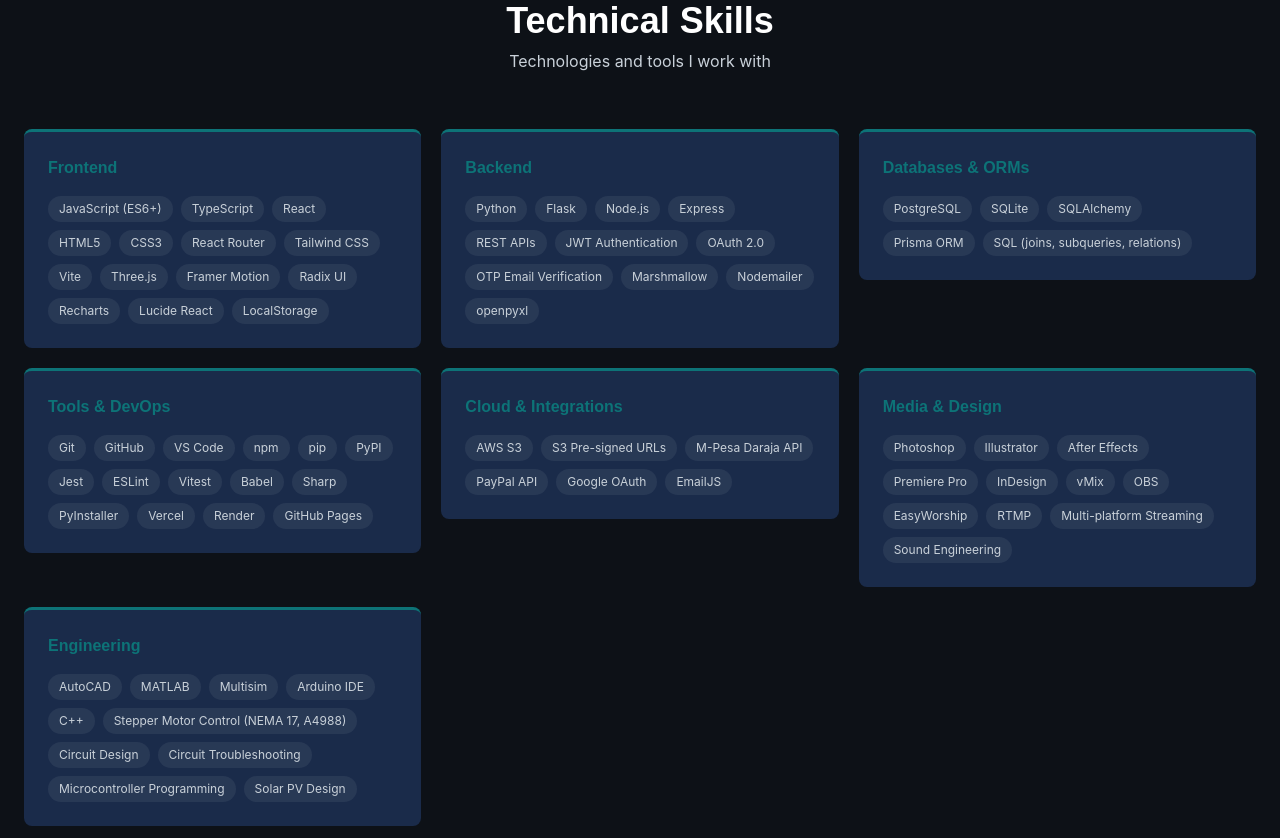
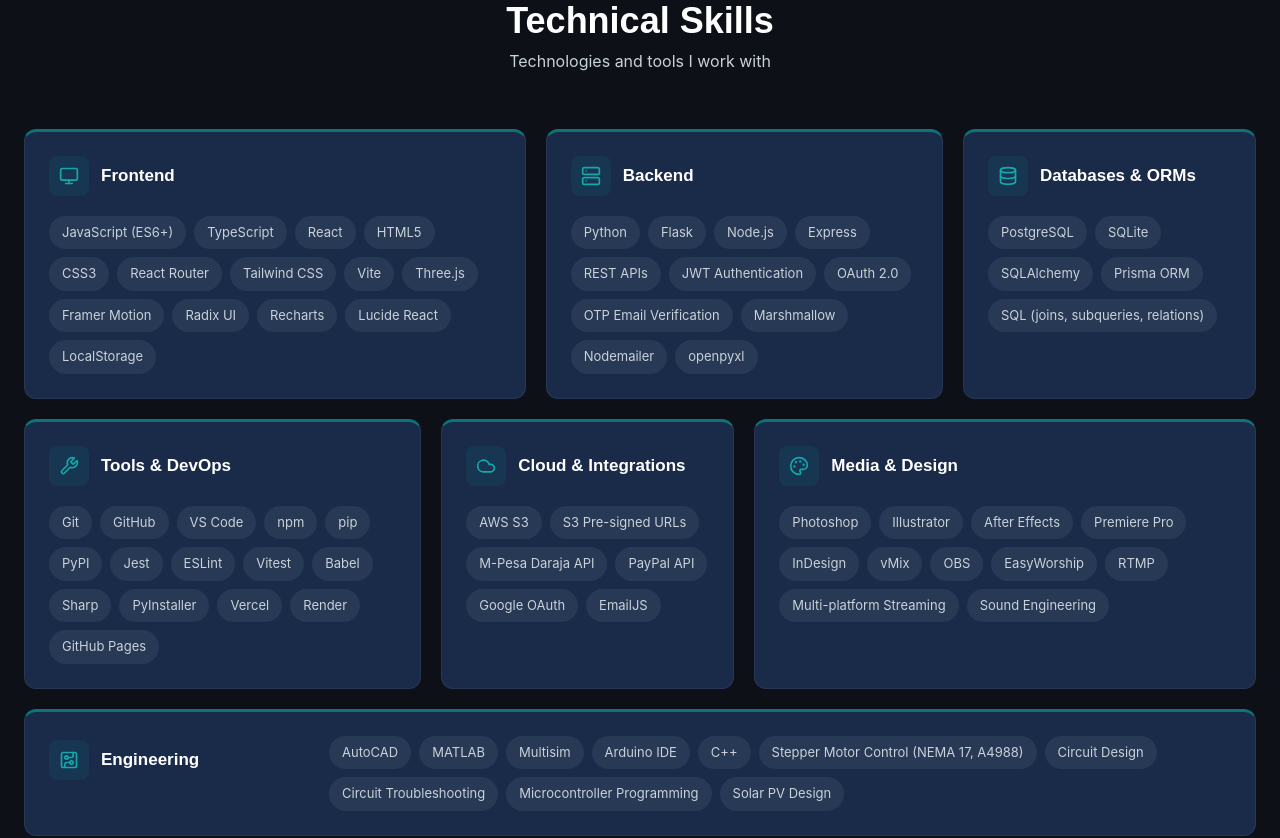
Before and after one commit to pjperfect/portfolio, a React (Vite) app: page / in a window 1280 px wide. Shown: the part 1620-2458 px from the top of the page. Built offline with nearby package versions, Linux system fonts and the light colour scheme.

Commit message:
Open Gig photos in a lightbox and redesign the Skills layout
Gig thumbnails open a larger view with next/previous and keyboard support. Skills cards now use equal-height rows, category icons and larger chips.

```diff
--- a/src/app/components/Gigs.tsx
+++ b/src/app/components/Gigs.tsx
@@ -1,5 +1,8 @@
+import { useState } from 'react';
 import { motion } from 'motion/react';
+import { ZoomIn } from 'lucide-react';
 import { Tag } from './ui/Tag';
+import { PhotoLightbox } from './ui/PhotoLightbox';
 import { assets, type ResponsiveImage } from '@/config/assets';
 import { fadeUp, staggerContainer, viewportOnce } from './ui/motion';
 
@@ -75,6 +78,8 @@
 ];
 
 function GigCard({ title, client, date, desc, tags, photos, video }: Gig) {
+  const [openPhoto, setOpenPhoto] = useState<number | null>(null);
+
   return (
     <div className="bg-bg rounded-lg px-6 pt-6 pb-5 border-t-[3px] border-accent transition-all duration-200 hover:-translate-y-[3px] hover:shadow-[0_8px_28px_rgba(13,115,119,0.2)]">
       <h3 className="font-display font-bold text-white text-lg mb-1 leading-[1.3]">
@@ -87,11 +92,14 @@
         {desc.trim()}
       </p>
       {photos && photos.length > 0 && (
-        <div className="flex gap-3 overflow-x-auto pb-2 mb-4 -mx-1 px-1">
-          {photos.map((photo) => (
-            <div
+        <div className="scrollbar-thin flex gap-3 overflow-x-auto pb-2 mb-4 -mx-1 px-1">
+          {photos.map((photo, i) => (
+            <button
               key={photo.caption}
-              className="flex-shrink-0 w-32 h-24 rounded-md overflow-hidden bg-surface"
+              type="button"
+              onClick={() => setOpenPhoto(i)}
+              aria-label={`View larger: ${photo.caption}`}
+              className="group relative flex-shrink-0 w-32 h-24 rounded-md overflow-hidden bg-surface p-0 border-none cursor-pointer focus-visible:outline focus-visible:outline-2 focus-visible:outline-accent"
             >
               <picture>
                 <source
@@ -104,10 +112,14 @@
                   alt={photo.caption}
                   loading="lazy"
                   decoding="async"
-                  className="w-full h-full object-cover"
+                  className="w-full h-full object-cover transition-transform duration-300 group-hover:scale-105"
                 />
               </picture>
-            </div>
+              <span className="absolute inset-0 bg-black/0 transition-colors duration-200 group-hover:bg-black/35 group-focus-visible:bg-black/35" />
+              <span className="absolute bottom-1.5 right-1.5 flex h-6 w-6 items-center justify-center rounded-full bg-black/55 text-white">
+                <ZoomIn size={13} aria-hidden="true" />
+              </span>
+            </button>
           ))}
         </div>
       )}
@@ -138,6 +150,15 @@
           </Tag>
         ))}
       </div>
+
+      {photos && openPhoto !== null && (
+        <PhotoLightbox
+          photos={photos}
+          index={openPhoto}
+          onChange={setOpenPhoto}
+          onClose={() => setOpenPhoto(null)}
+        />
+      )}
     </div>
   );
 }
--- a/src/app/components/Skills.tsx
+++ b/src/app/components/Skills.tsx
@@ -1,10 +1,33 @@
 import { motion } from 'motion/react';
+import {
+  Monitor,
+  Server,
+  Database,
+  Wrench,
+  Cloud,
+  Palette,
+  CircuitBoard,
+  type LucideIcon,
+} from 'lucide-react';
 import { Tag } from './ui/Tag';
 import { fadeUp, staggerContainer, viewportOnce } from './ui/motion';
 
-const skillCategories = [
+type SkillCategory = {
+  title: string;
+  icon: LucideIcon;
+  // Grid placement: 2 columns on tablets, 3 on small laptops, a 12-column
+  // layout from 1280px where card widths follow how much each one holds.
+  span: string;
+  // Lays the title beside the tags on the widest screens.
+  wide?: boolean;
+  skills: string[];
+};
+
+const skillCategories: SkillCategory[] = [
   {
     title: 'Frontend',
+    icon: Monitor,
+    span: 'xl:col-span-5',
     skills: [
       'JavaScript (ES6+)',
       'TypeScript',
@@ -24,6 +47,8 @@
   },
   {
     title: 'Backend',
+    icon: Server,
+    span: 'xl:col-span-4',
     skills: [
       'Python',
       'Flask',
@@ -40,6 +65,8 @@
   },
   {
     title: 'Databases & ORMs',
+    icon: Database,
+    span: 'xl:col-span-3',
     skills: [
       'PostgreSQL',
       'SQLite',
@@ -50,6 +77,8 @@
   },
   {
     title: 'Tools & DevOps',
+    icon: Wrench,
+    span: 'xl:col-span-4',
     skills: [
       'Git',
       'GitHub',
@@ -70,6 +99,8 @@
   },
   {
     title: 'Cloud & Integrations',
+    icon: Cloud,
+    span: 'xl:col-span-3',
     skills: [
       'AWS S3',
       'S3 Pre-signed URLs',
@@ -81,6 +112,8 @@
   },
   {
     title: 'Media & Design',
+    icon: Palette,
+    span: 'xl:col-span-5',
     skills: [
       'Photoshop',
       'Illustrator',
@@ -97,6 +130,9 @@
   },
   {
     title: 'Engineering',
+    icon: CircuitBoard,
+    span: 'md:col-span-2 lg:col-span-3 xl:col-span-12',
+    wide: true,
     skills: [
       'AutoCAD',
       'MATLAB',
@@ -136,17 +172,34 @@
         </motion.p>
         <motion.div
           variants={staggerContainer}
-          className="grid grid-cols-1 md:grid-cols-2 lg:grid-cols-3 gap-5"
+          className="grid grid-cols-1 md:grid-cols-2 lg:grid-cols-3 xl:grid-cols-12 gap-5"
         >
-          {skillCategories.map((cat) => (
-            <motion.div key={cat.title} variants={fadeUp}>
-              <div className="bg-surface rounded-lg p-6 border-t-[3px] border-t-accent transition-all duration-200 hover:-translate-y-1 hover:shadow-[0_8px_32px_rgba(13,115,119,0.25)]">
-                <h3 className="font-display font-bold text-base mb-4 text-accent">
-                  {cat.title}
-                </h3>
+          {skillCategories.map(({ title, icon: Icon, span, wide, skills }) => (
+            <motion.div key={title} variants={fadeUp} className={span}>
+              <div
+                className={`h-full bg-surface rounded-xl p-6 border border-white/[0.06] border-t-[3px] border-t-accent transition-all duration-200 hover:-translate-y-1 hover:shadow-[0_8px_32px_rgba(13,115,119,0.25)] ${
+                  wide ? 'xl:flex xl:items-start xl:gap-10' : ''
+                }`}
+              >
+                <div
+                  className={`flex items-center gap-3 mb-5 ${
+                    wide ? 'xl:mb-0 xl:w-60 xl:shrink-0 xl:pt-1' : ''
+                  }`}
+                >
+                  <span className="flex h-10 w-10 shrink-0 items-center justify-center rounded-lg bg-accent/15 text-accent-light">
+                    <Icon size={20} aria-hidden="true" />
+                  </span>
+                  <h3 className="font-display font-bold text-[17px] leading-tight text-white">
+                    {title}
+                  </h3>
+                </div>
                 <div className="flex flex-wrap gap-2">
-                  {cat.skills.map((skill) => (
-                    <Tag key={skill} variant="subtle">
+                  {skills.map((skill) => (
+                    <Tag
+                      key={skill}
+                      variant="subtle"
+                      className="px-3 py-1.5 text-[13px]"
+                    >
                       {skill}
                     </Tag>
                   ))}
--- /dev/null
+++ b/src/app/components/ui/PhotoLightbox.tsx
@@ -0,0 +1,119 @@
+import { useEffect, useRef } from 'react';
+import { createPortal } from 'react-dom';
+import { X, ChevronLeft, ChevronRight } from 'lucide-react';
+import type { ResponsiveImage } from '@/config/assets';
+
+export type LightboxPhoto = {
+  src: ResponsiveImage;
+  caption: string;
+};
+
+type Props = {
+  photos: LightboxPhoto[];
+  index: number;
+  onChange: (index: number) => void;
+  onClose: () => void;
+};
+
+const roundButton =
+  'bg-white/10 border-none rounded-full flex items-center justify-center text-white cursor-pointer transition-colors duration-200 hover:bg-white/20 focus-visible:outline focus-visible:outline-2 focus-visible:outline-accent-light';
+
+export function PhotoLightbox({ photos, index, onChange, onClose }: Props) {
+  const closeButtonRef = useRef<HTMLButtonElement>(null);
+  const photo = photos[index];
+  const hasSeveral = photos.length > 1;
+
+  // Focus the close button on open and give focus back to the thumbnail on close.
+  useEffect(() => {
+    const opener = document.activeElement as HTMLElement | null;
+    closeButtonRef.current?.focus();
+    return () => opener?.focus();
+  }, []);
+
+  useEffect(() => {
+    const step = (delta: number) =>
+      onChange((index + delta + photos.length) % photos.length);
+
+    const onKeyDown = (e: KeyboardEvent) => {
+      if (e.key === 'Escape') onClose();
+      else if (hasSeveral && e.key === 'ArrowLeft') step(-1);
+      else if (hasSeveral && e.key === 'ArrowRight') step(1);
+    };
+    window.addEventListener('keydown', onKeyDown);
+    return () => window.removeEventListener('keydown', onKeyDown);
+  }, [index, photos.length, hasSeveral, onChange, onClose]);
+
+  const go = (e: React.MouseEvent, delta: number) => {
+    e.stopPropagation();
+    onChange((index + delta + photos.length) % photos.length);
+  };
+
+  // Portal to <body> so a transformed ancestor (the card's hover lift) can't
+  // trap this fixed overlay inside the card.
+  return createPortal(
+    <div
+      role="dialog"
+      aria-modal="true"
+      aria-label={photo.caption}
+      className="fixed inset-0 z-[200] flex items-center justify-center bg-black/[0.92] p-6"
+      onClick={onClose}
+    >
+      <button
+        ref={closeButtonRef}
+        onClick={onClose}
+        aria-label="Close"
+        className={`absolute top-5 right-5 z-10 h-10 w-10 ${roundButton}`}
+      >
+        <X size={20} />
+      </button>
+
+      {hasSeveral && (
+        <button
+          onClick={(e) => go(e, -1)}
+          aria-label="Previous photo"
+          className={`absolute left-3 z-10 h-11 w-11 sm:left-5 ${roundButton}`}
+        >
+          <ChevronLeft size={24} />
+        </button>
+      )}
+
+      <figure
+        onClick={(e) => e.stopPropagation()}
+        className="m-0 flex w-[min(960px,92vw)] flex-col items-center gap-3"
+      >
+        <picture>
+          <source
+            type="image/webp"
+            srcSet={photo.src.srcSet}
+            sizes="(min-width: 1024px) 960px, 92vw"
+          />
+          <img
+            key={photo.caption}
+            src={photo.src.fallback}
+            alt={photo.caption}
+            className="block h-auto max-h-[78vh] w-auto max-w-full rounded-lg object-contain"
+          />
+        </picture>
+        <figcaption className="text-center font-body text-sm text-white/80">
+          {photo.caption}
+          {hasSeveral && (
+            <span className="ml-2 text-white/50">
+              {index + 1} / {photos.length}
+            </span>
+          )}
+        </figcaption>
+      </figure>
+
+      {hasSeveral && (
+        <button
+          onClick={(e) => go(e, 1)}
+          aria-label="Next photo"
+          className={`absolute right-3 z-10 h-11 w-11 sm:right-5 ${roundButton}`}
+        >
+          <ChevronRight size={24} />
+        </button>
+      )}
+    </div>,
+    document.body
+  );
+}
```
